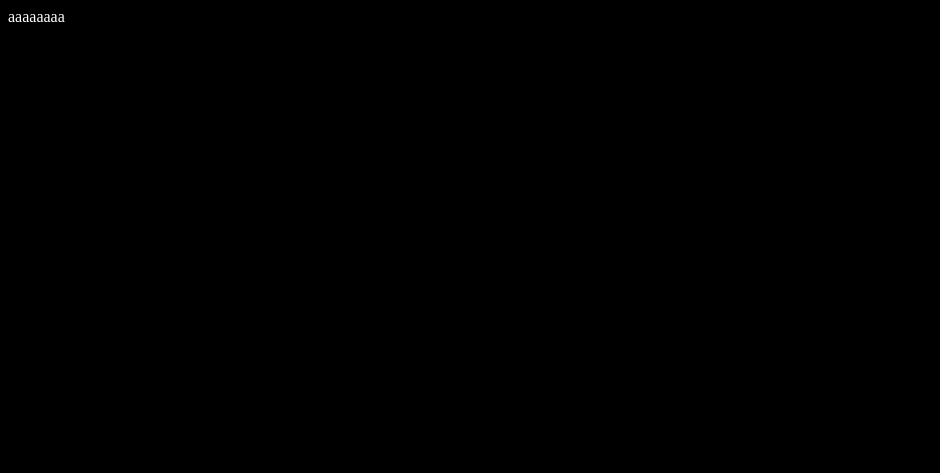
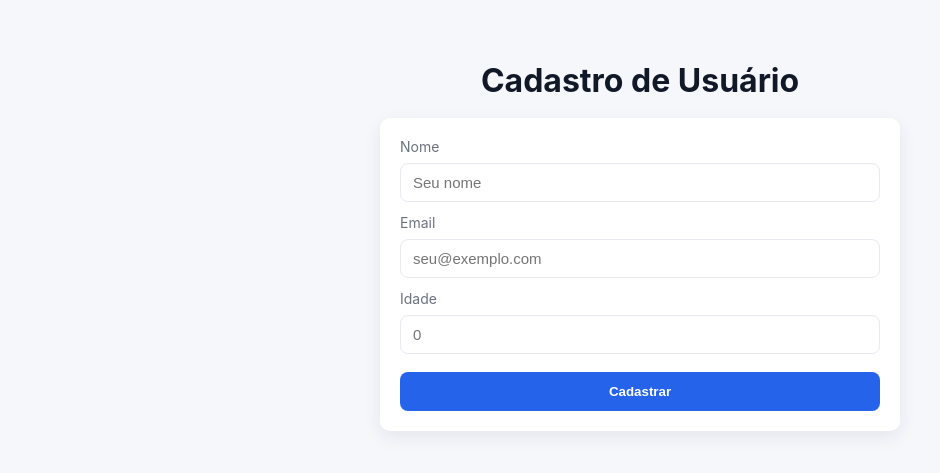
Before and after one commit to DautoSaldanha/Tela, a Django app: page / in a window 1280 px wide. Before the commit the part shown is almost empty. Shown: the top 473 px of the page, without its empty margins (0-940 px from the left). Run offline with Django 5.2, Linux system fonts and the light colour scheme.

Commit message:
estilizando

```diff
--- /dev/null
+++ b/app_tela/static/app_tela/styles.css
@@ -0,0 +1,67 @@
+:root{
+  --bg:#f6f7fb;
+  --card:#ffffff;
+  --accent:#2563eb;
+  --muted:#6b7280;
+}
+*{box-sizing:border-box}
+body{
+  font-family: Inter, system-ui, -apple-system, "Segoe UI", Roboto, "Helvetica Neue", Arial;
+  background:var(--bg);
+  color:#111827;
+  margin:0;
+  padding:40px 16px;
+}
+.container{
+  max-width:520px;
+  margin:0 auto;
+}
+h1{
+  text-align:center;
+  margin-bottom:18px;
+}
+.form-card{
+  background:var(--card);
+  padding:20px;
+  border-radius:10px;
+  box-shadow:0 6px 18px rgba(13, 38, 76, 0.08);
+  display:flex;
+  flex-direction:column;
+  gap:12px;
+}
+label{
+  display:flex;
+  flex-direction:column;
+  font-size:14px;
+  color:var(--muted);
+}
+input[type="text"],input[type="email"],input[type="number"]{
+  margin-top:8px;
+  padding:10px 12px;
+  border:1px solid #e6e9ef;
+  border-radius:8px;
+  font-size:15px;
+}
+.btn{
+  margin-top:6px;
+  background:var(--accent);
+  color:white;
+  border:none;
+  padding:12px 14px;
+  border-radius:8px;
+  font-weight:600;
+  cursor:pointer;
+}
+.btn:hover{opacity:0.95}
+.success{
+  background:#ecfdf5;
+  color:#065f46;
+  padding:10px 12px;
+  border-radius:8px;
+  margin-bottom:8px;
+  border:1px solid #bbf7d0;
+}
+.error{color:#b91c1c;font-size:13px;margin-top:6px}
+@media (max-width:520px){
+  body{padding:20px 12px}
+}
--- a/app_tela/static/style.css
+++ /dev/null
@@ -1,4 +0,0 @@
-body{
-    background-color: black;
-    color: white;
-}
--- a/app_tela/templates/index.html
+++ b/app_tela/templates/index.html
@@ -1,14 +1,33 @@
-{% load static %}
-<!DOCTYPE html>
-<html lang="en">
+<!doctype html>
+<html lang="pt-br">
 <head>
-    <meta charset="UTF-8">
-    <meta name="viewport" content="width=device-width, initial-scale=1.0">
-    <title>Document</title>
-    <link rel="stylesheet" href="{% static 'style.css' %}">
+  <meta charset="utf-8">
+  <meta name="viewport" content="width=device-width,initial-scale=1">
+  <title>Cadastro de Usuário</title>
+  <link rel="stylesheet" href="../static/app_tela/styles.css">
 </head>
 <body>
-    aaaaaaaa
+  <main class="container">
+    <h1>Cadastro de Usuário</h1>
 
+    <form method="post" action="#" class="form-card" novalidate>
+      <label>
+        Nome
+        <input type="text" name="name" placeholder="Seu nome" required>
+      </label>
+
+      <label>
+        Email
+        <input type="email" name="email" placeholder="seu@exemplo.com" required>
+      </label>
+
+      <label>
+        Idade
+        <input type="number" name="age" min="0" placeholder="0" required>
+      </label>
+
+      <button type="submit" class="btn">Cadastrar</button>
+    </form>
+  </main>
 </body>
 </html>
```
